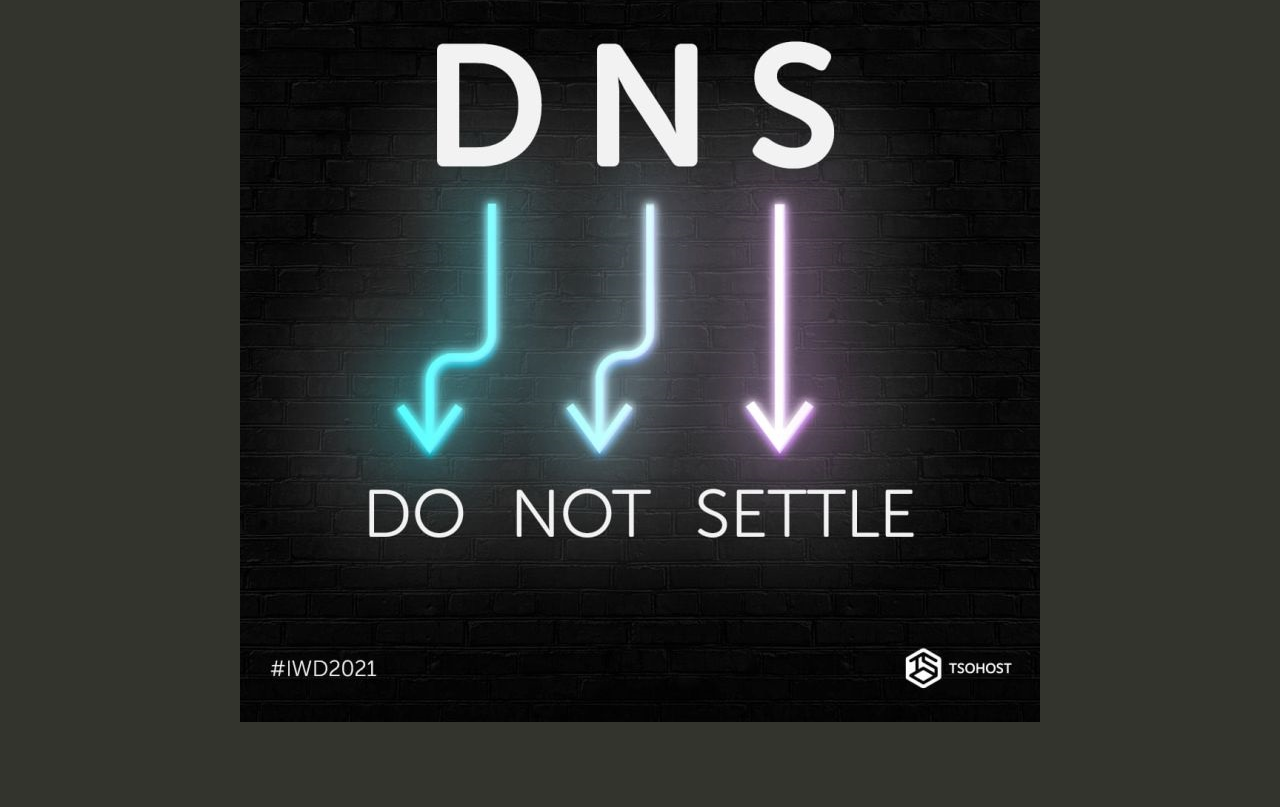
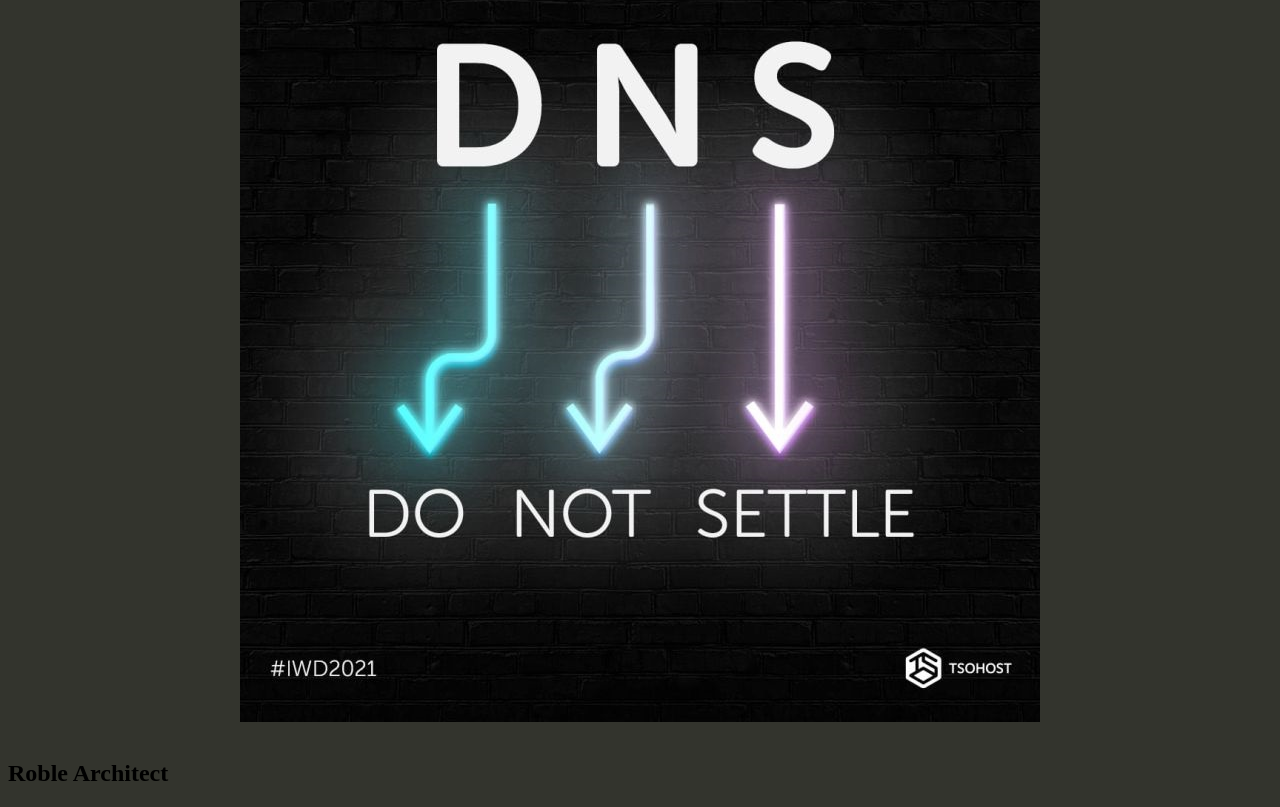
Before and after one commit to MoRoble/AWS-Projects, a plain HTML site: page Amazon-Route53/HDN-Website/index.html in a window 1280 px wide. Shown: the part 355-1162 px from the top of the page. Before the commit the page ends 1085 px from the top, so only its background shows below. Drawn offline with Linux system fonts and the light colour scheme.

Commit message:
Update index.html

```diff
--- a/Amazon-Route53/HDN-Website/index.html
+++ b/Amazon-Route53/HDN-Website/index.html
@@ -18,6 +18,8 @@ h1 {
 <br>
 <br>
 <center><img src="dns-tem.jpg"></center>
+  <br>
+  <h2>Roble Architect</h2>
 
 </body>
 </html>
```
